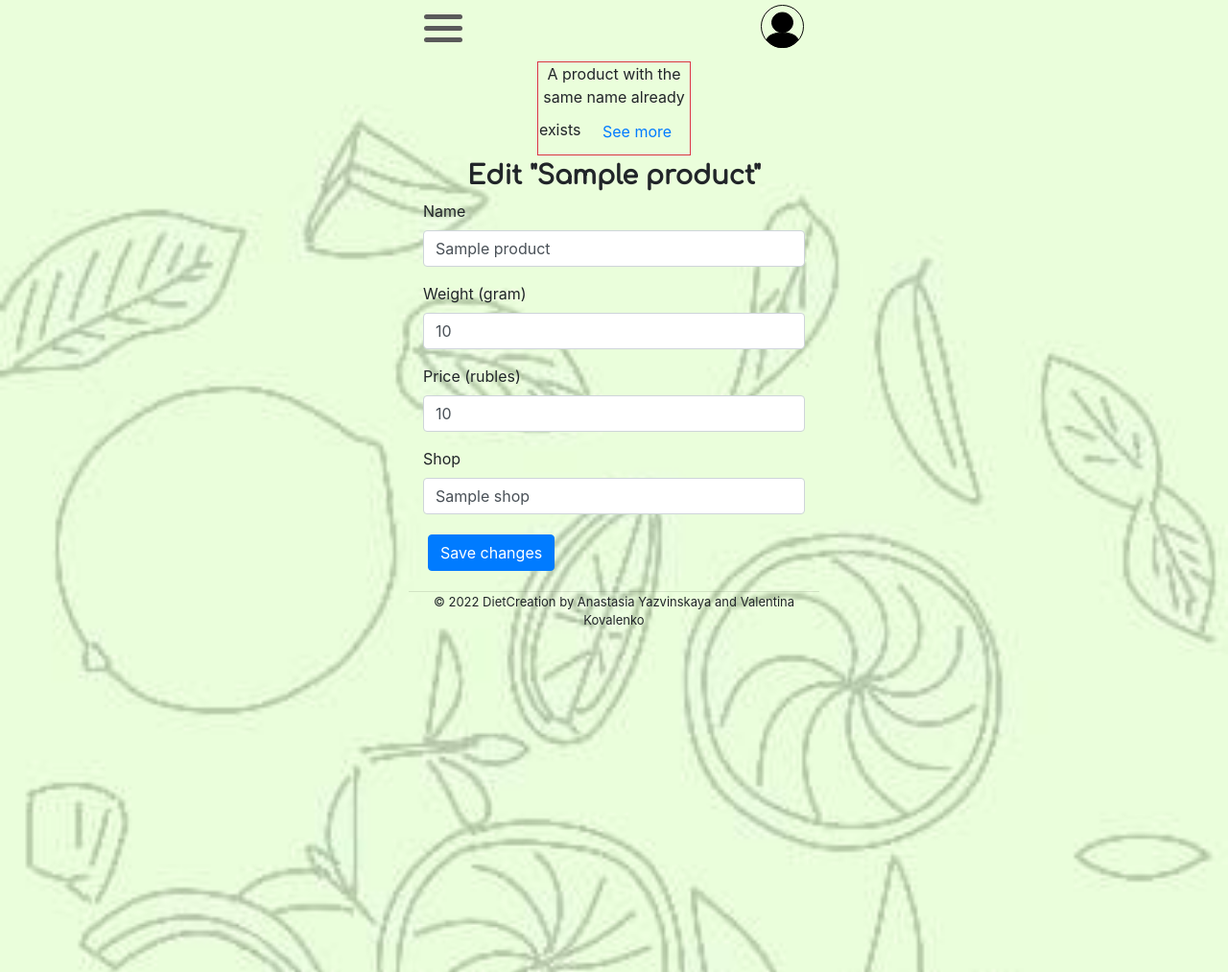
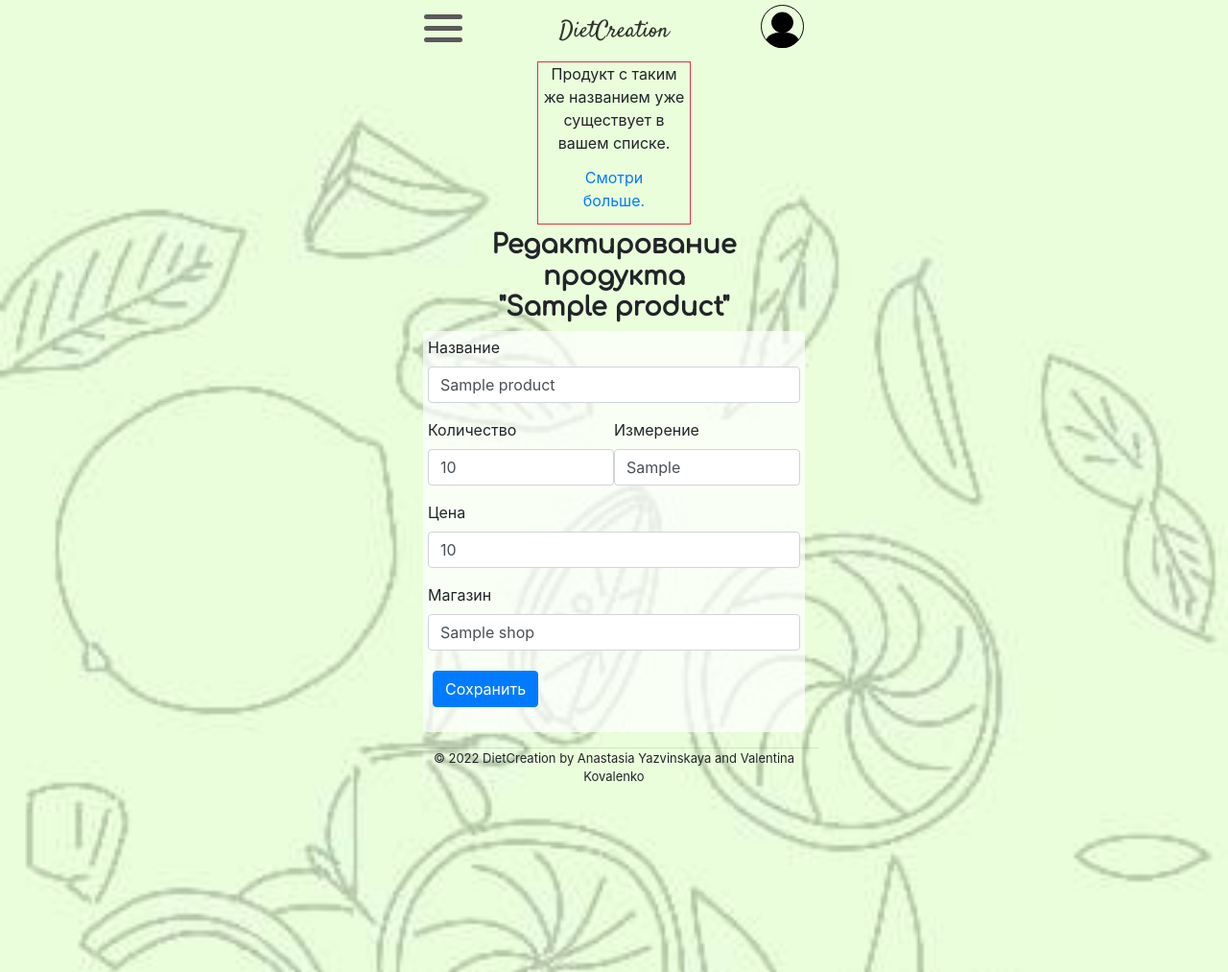
Before and after one commit to AnastasiaYazvinskaya/diet-creation, a Python web app: template app/templates/edit_p.html in a window 1280 px wide. Shown: the top 1013 px of the page at 96% size. Run offline with Jinja, Linux system fonts and the light colour scheme; the template is opened without the code that fills it: most values are stand-ins (such as "Sample title", 1, 10 or a date in 2020); some libraries are stand-ins or nearby versions; some web fonts are replaced.

Commit message:
products list, creatin and edition modified

```diff
--- a/app/init_db.py
+++ b/app/init_db.py
@@ -7,8 +7,9 @@ with open('app/schema.sql') as f:
 
 cur = connection.cursor()
 
+recipeTypes = ["Завтрак", "Обед", "Ужин"]
 connection.execute('INSERT INTO recipeTypes (id, type) VALUES (?, ?), (?, ?), (?, ?)',
-                    (1, "Breakfast", 2, "Lunch", 3, "Dinner"))
+                    (1, recipeTypes[0], 2, recipeTypes[1], 3, recipeTypes[2]))
 
 connection.commit()
 connection.close()
--- a/app/schema.sql
+++ b/app/schema.sql
@@ -12,7 +12,8 @@ CREATE TABLE products (
     created TIMESTAMP NOT NULL DEFAULT CURRENT_TIMESTAMP,
     name TEXT NOT NULL,
     weight NUMERIC(10, 4) NOT NULL,
-    price NUMERIC(10, 4) NOT NULL,
+    weightType TEXT NOT NULL,
+    price NUMERIC(10, 4),
     shop_id INTEGER REFERENCES shops (id)
 );
 
--- a/app/static/css/base_style.css
+++ b/app/static/css/base_style.css
@@ -46,7 +46,6 @@ body {
       margin: 7px 0;
     }
 .menu-icon:hover:before, .menu-icon:hover:after, .menu-icon:hover span {
-    /*background: #292929;*/
     cursor: pointer;
 }
 
@@ -84,23 +83,6 @@ body {
     margin: 2px 0;
     background-color: #bacaad91;
     color: black;
-}
-/*
-.navbar-toggler {
-    border: none;
-    font-size: x-large;
-    margin-left: -10px;
-}
-.navbar-nav {
-    position: relative;
-    width: auto;
-    text-align: center;
-    /*margin-bottom: -100px;*/
-    /*background-color: #e8fedad0;*//*
-}
-.navbar-nav a {
-    margin: 2px 0;
-    background-color: #bacaad91;
 }
 /* Login */
 .navbar-brand {
@@ -200,3 +182,18 @@ tbody tr td:first-of-type {
 tbody tr td:nth-of-type(2) {
     text-align: center;
 }
+.empty-list {
+    text-align: center;
+}
+.empty-list span.badge-primary {
+    padding: 5px;
+    background-color: #6c6aff;
+    font-weight: 400;
+    font-size: small;
+}
+
+/* Create Product */
+#weight {
+    display: flex;
+    flex-direction: row;
+}
--- a/app/templates/edit_p.html
+++ b/app/templates/edit_p.html
@@ -1,42 +1,73 @@
 {% extends 'base.html' %}
+{% block style %}
+<link rel="stylesheet" href="static/css/create_style.css">
+{% endblock %}
+{% block script %}
+    <script>
+        $("#add-info").click(function(){
+            $("#adding-info").show();
+            $(this).hide();
+        });
+    </script>
+{% endblock %}
+{% block name %}<a id="cname" href="{{ url_for('index')}}">DietCreation</a>{% endblock %}
 <!-- Content for editing product -->
 {% block content %}
     <!-- Button trigger modal -->
     {% if prod_exist %}
-        <p class="border border-danger text-center" style="margin: 5px 30%;"> A product with the same name already exists
+        <p class="border border-danger text-center" style="margin: 5px 30%;"> Продукт с таким же названием уже существует в вашем списке.
             <button type="button" class="btn btn-link" data-toggle="modal" data-target="#Modal">
-                See more
+                Смотри больше.
             </button>
         </p>
     {% endif %}
     <!-- Title -->
-    <h1>{% block title %} Edit "{{product['name']}}" {% endblock %}</h1>
+    <h1>{% block title %} Редактирование продукта<br>"{{product['name']}}" {% endblock %}</h1>
     <!-- Form -->
     <form method="post">
         <!-- Text field for product name -->
         <div class="form-group">
-            <label for="name">Name</label>
+            <label for="name">Название</label>
             <input type="text" name="name"
-                placeholder="Product name" class="form-control"
+                placeholder="Название продукта" class="form-control"
                 value="{{ product['name'] }}"></input>
         </div>
         <!-- Text (number) field for product weight -->
-        <div class="form-group">
-            <label for="weight">Weight (gram)</label>
-            <input type="number" step="0.01" name="weight" placeholder="0.00"
-                class="form-control" value="{{ product['weight'] }}"></input>
+        <div id="weight">
+            <div class="form-group">
+                <label for="weight">Количество</label>
+                <input type="number" step="0.01" name="weight" placeholder="0.00"
+                    class="form-control" value="{{product['weight']}}"></input>
+            </div>
+            <div class="form-group">
+                <label for="weight-type">Измерение</label>
+                <input list="weight-types" name="weight-type" placeholder="кг, г, л, мл, шт и т.д."
+                    class="form-control" value="{{product['weight-type']}}"></input>
+                <datalist id="weight-types">
+                    <option value="кг"></option>
+                    <option value="г"></option>
+                    <option value="л"></option>
+                    <option value="мл"></option>
+                    <option value="шт"></option>
+                </datalist>
+            </div>
         </div>
         <!-- Text (number) field for product price -->
         <div class="form-group">
-            <label for="price">Price (rubles)</label>
+            <label for="price">Цена</label>
             <input type="number" step="0.01" name="price" placeholder="0.00"
                 class="form-control" value="{{ product['price'] }}"></input>
         </div>
         <!-- Text field for product shop with a list of availiable items -->
         <div class="form-group">
-            <label for="shop">Shop</label>
+            <label for="shop">Магазин</label>
+            {% if product['shop'] != "None" %}
             <input list="shops" name="shop" class="form-control"
-                placeholder="Shop name" value="{{ product['shop'] }}"></input>
+                placeholder="Название магазина" value="{{ product['shop'] }}"></input>
+            {% else %}
+            <input list="shops" name="shop" class="form-control"
+                placeholder="Название магазина" value=""></input>
+            {% endif %}
             <datalist id="shops">
                 {% for shop in shops %}
                     <option value="{{shop['name']}}"></option>
@@ -45,7 +76,7 @@
         </div>
         <!-- Button for submiting form -->
         <div class="form-group">
-            <button type="submit" class="btn btn-primary">Save changes</button>
+            <button type="submit" class="btn btn-primary">Сохранить</button>
         </div>
         <!-- Modal for creating new products used in recipe -->
         {% if prod_exist %}
@@ -61,7 +92,7 @@
                         </div>
                         <!-- Modal body -->
                         <div class="modal-body">
-                            <p>The product(-s) with the same name already exists. Choose one of the next:</p>
+                            <p>Продукт(-ы) с таким же названием уже существует. Выберите одно из следующих действий:</p>
                             <div class="form-group">
                                 {% for product in prod_exist %}
                                     <input type="radio" name="exist" id="{{product['id']}}"
@@ -71,7 +102,7 @@
                                 {% endfor %}
                                 <input type="radio" name="exist" id="new"
                                     value="new"></input>
-                                <label for="new">Create new</label>
+                                <label for="new">Создать новый</label>
                             </div>
                         </div>
                         <!-- Controls with submiting form button -->
```
Also changed, not shown: app/products.py (+31 -26 lines), app/templates/create_p.html (+48 -11 lines), app/templates/products.html (+9 -1 lines), database.db.
